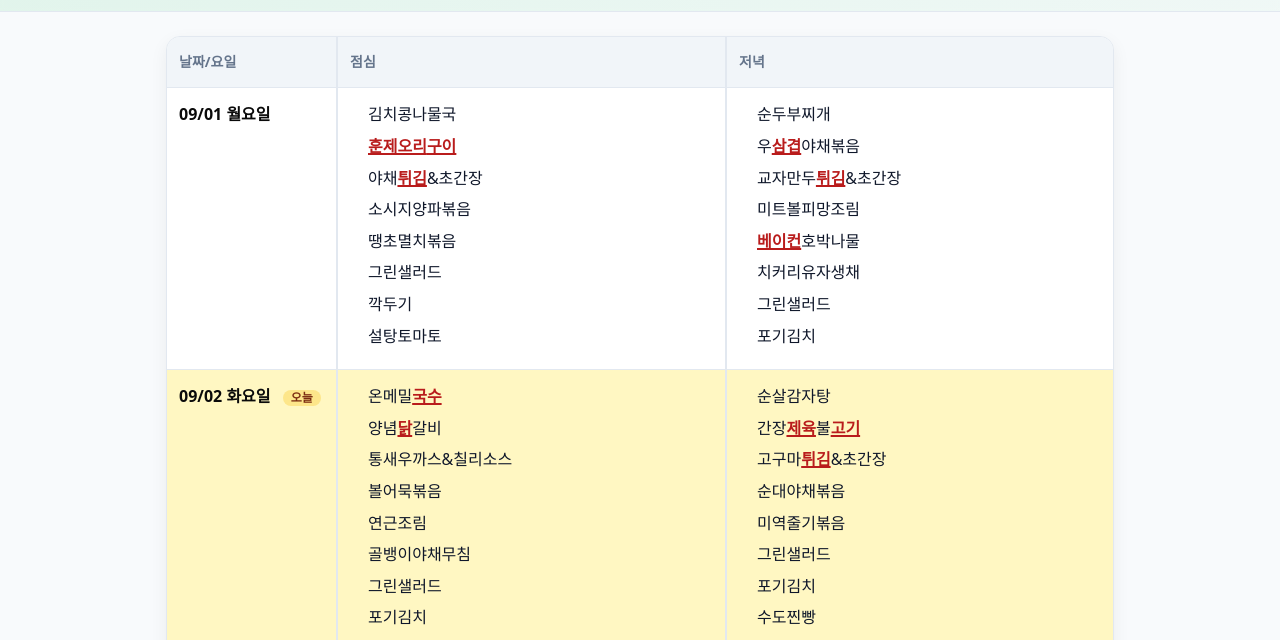
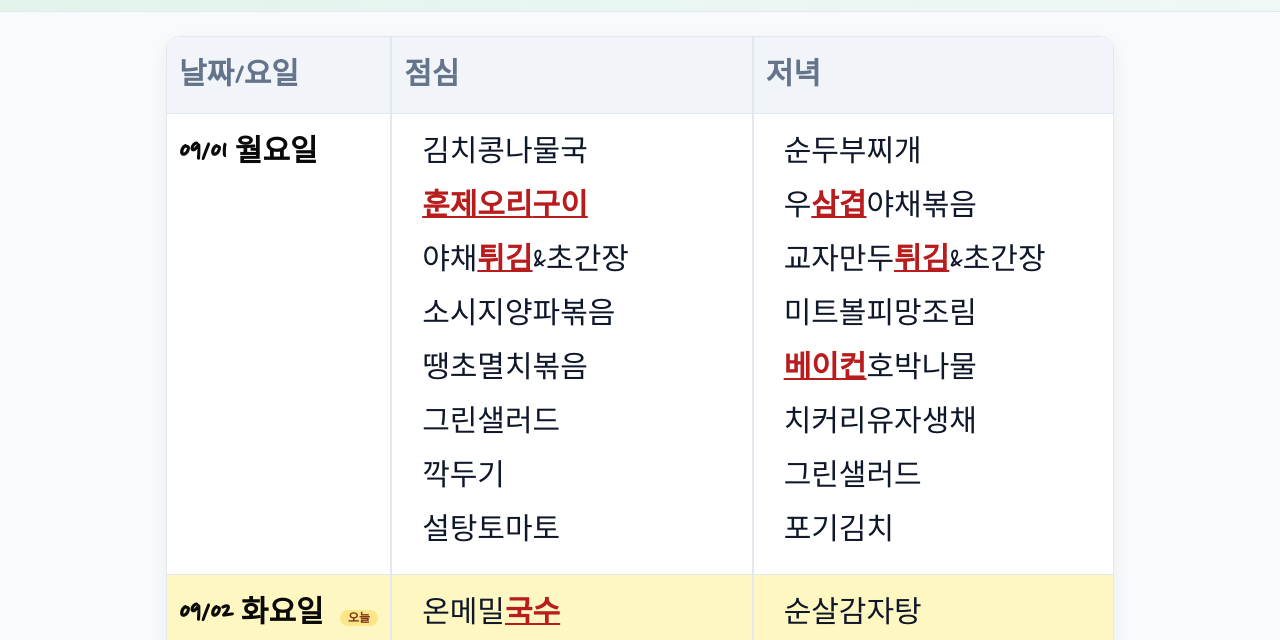
Before and after one commit to ParkDongR/IZ-WeekMenu, a plain HTML site: page docs/index.html in a window 1280 px wide. Shown: the part 105-745 px from the top of the page. Drawn offline with Linux system fonts and the light colour scheme.

Commit message:
전체 폰트 Nanum Pen Script 적용 및 글씨 크기 확대

```diff
--- a/docs/assets/style.css
+++ b/docs/assets/style.css
@@ -15,7 +15,8 @@
 * { box-sizing: border-box; }
 html, body { margin:0; padding:0; }
 body {
-  font-family: system-ui, -apple-system, "Segoe UI", Roboto, Pretendard, "Apple SD Gothic Neo", "Malgun Gothic", sans-serif;
+  font-family: 'Nanum Pen Script', cursive;
+  font-size: 30px;
   color: var(--text);
   background: var(--bg);
   line-height: 1.6;
@@ -41,7 +42,7 @@ body {
   grid-column: 2 / 3;
   justify-self: center;
   font-weight: 700; font-size: 40px; color: #000000;
-  font-family: 'Nanum Pen Script', cursive;
+  /* font-family: 'Nanum Pen Script', cursive; */
 
 }
 
@@ -68,7 +69,7 @@ body {
 .table-wrap { overflow-x: auto;   -webkit-overflow-scrolling: touch; background: var(--card); border: 1px solid var(--border); border-radius: 14px; box-shadow: 0 6px 18px rgba(15,23,42,.06); }
 .weekly-table { width: 100%;   min-width: 720px; border-collapse: collapse;  }
 .weekly-table thead th {
-  text-align: left; padding: 14px 12px; font-size: 14px;
+  text-align: left; padding: 14px 12px; font-size: 30px;
   color: var(--muted); background: #f1f5f9; border-bottom: 1px solid var(--border);
 }
 .weekly-table tbody tr { border-bottom: 1px solid var(--border); }
```
